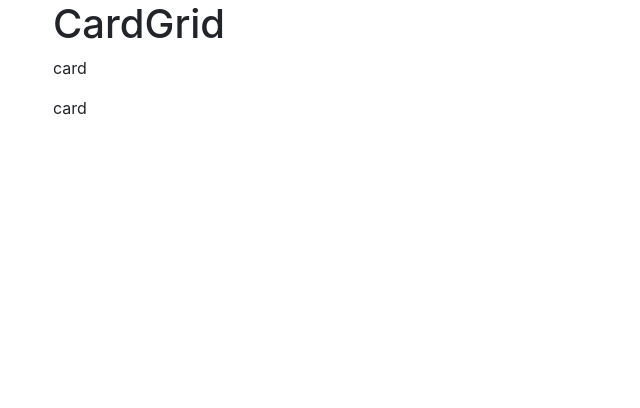
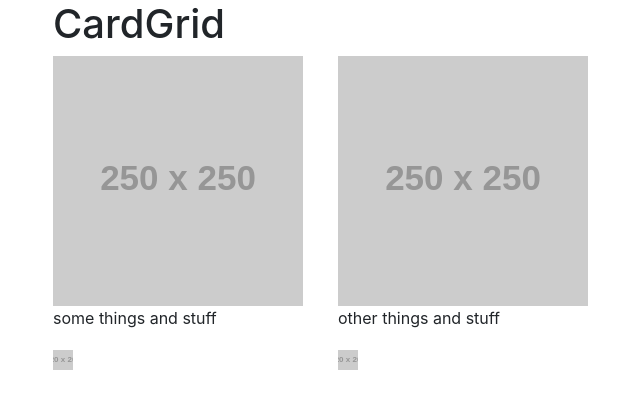
Before and after one commit to madelinewong/react-cardgrid, a React (Create React App) app: page / in a window 1280 px wide. Shown: the top 408 px of the page, without its empty margins (32-672 px from the left). Built offline with nearby package versions, Linux system fonts and the light colour scheme.

Commit message:
achieved first render of the cards

```diff
--- a/src/App.js
+++ b/src/App.js
@@ -21,11 +21,17 @@ class App extends Component {
   }
   render() {
     const{ cards } = this.state;
+    const CardGrid = cards.map((card, index) => <Card key={index}
+                                         src={card.src}
+                                        caption={card.caption}
+                                         isLiked={card.isLiked} />)
     return (
    <div className="container">
       <h1>CardGrid</h1>
         {/* iteration to make a bunch of cards. */}
-        { cards.map(card => <Card />) }
+        <div className="row">
+          { CardGrid }
+        </div>
    </div>
     );
   }
--- a/src/Card.js
+++ b/src/Card.js
@@ -4,7 +4,11 @@ import React, { Component } from 'react';
 class Card extends Component {
     render(){
         return(
-            <p>card</p>
+            <div className='col-md-3'>
+               <img src={this.props.src} alt={this.props.caption}/>
+               <p>{this.props.caption}</p>
+               <img src='https://via.placeholder.com/20x20' alt='heart' />
+            </div>
         );
     }
 }
```
